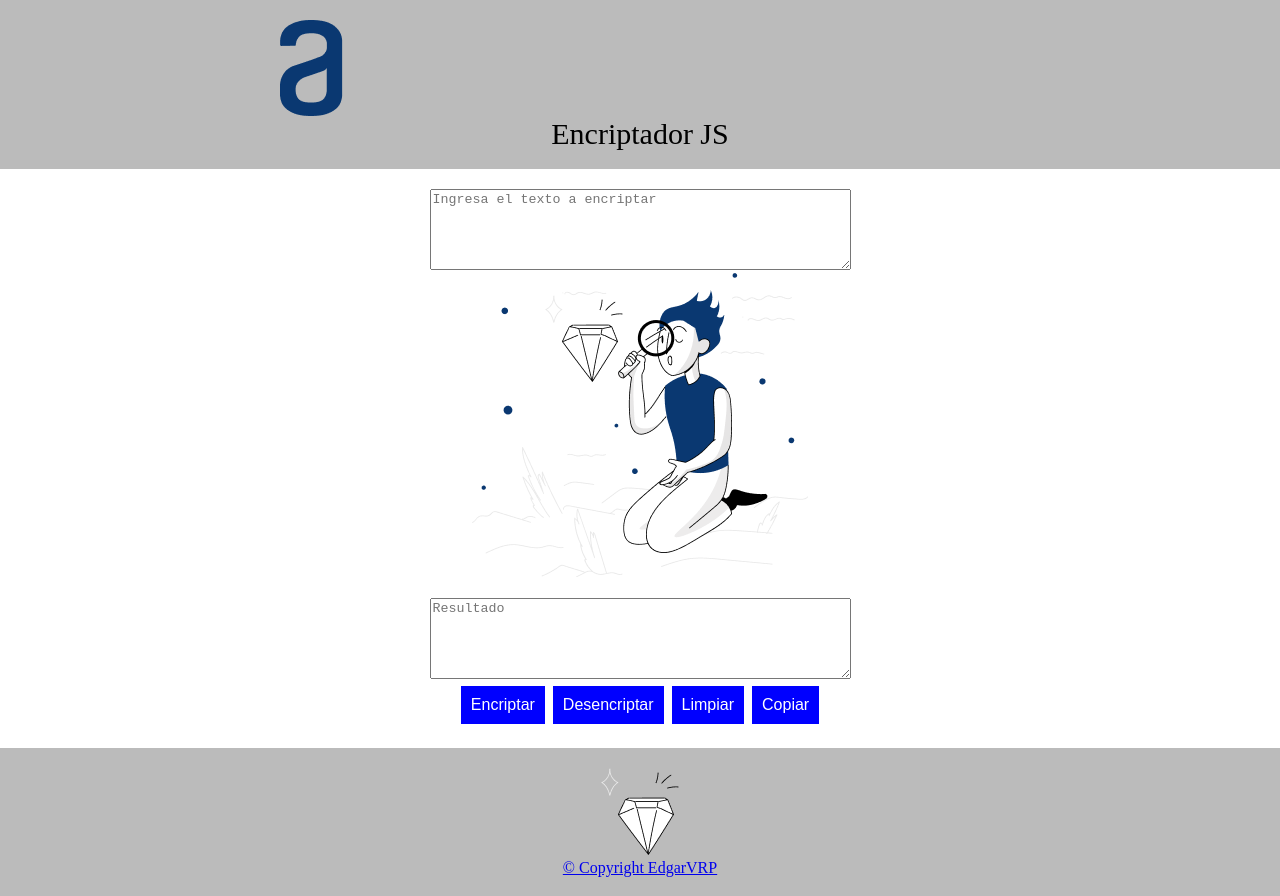
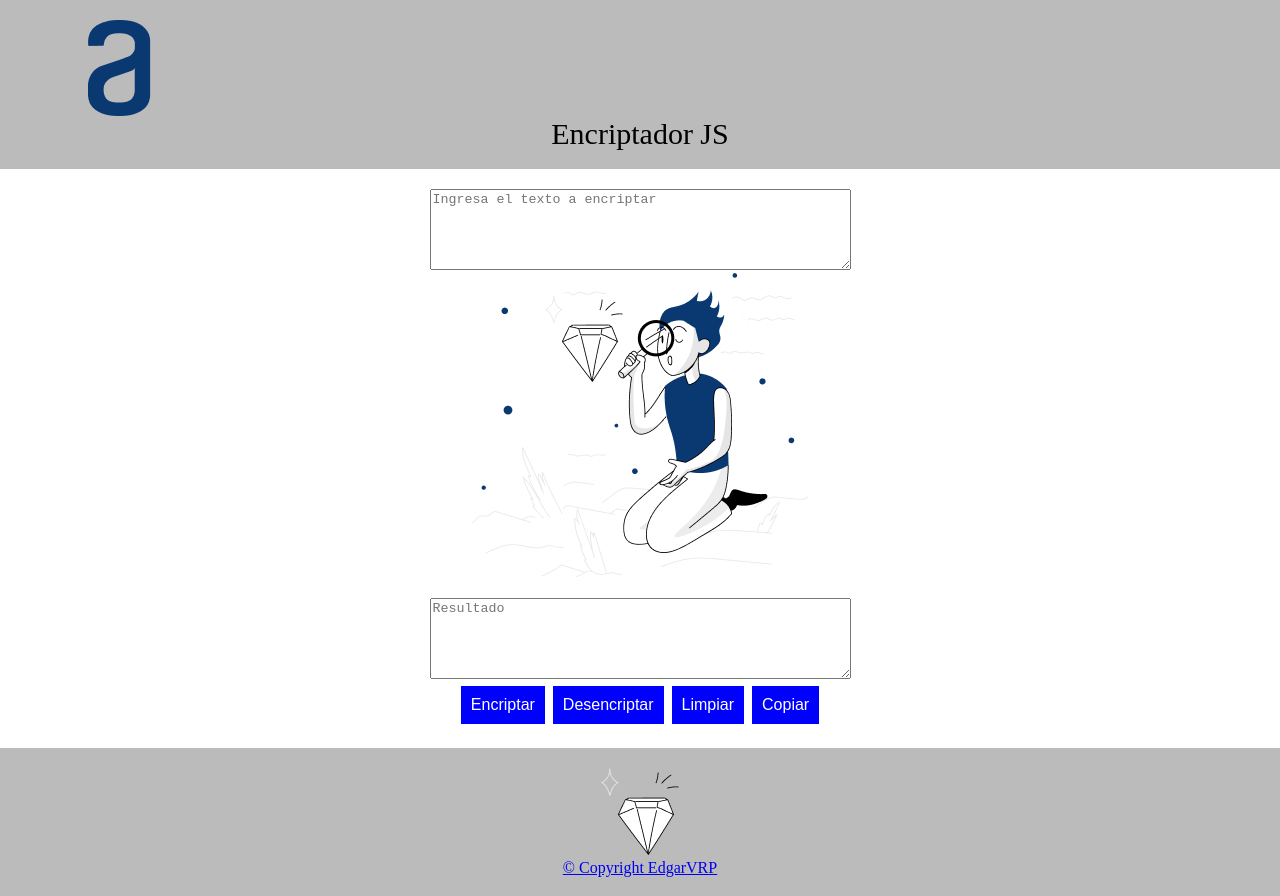
Before and after one commit to EdgarVRP/Alura-Sprint01-EencriptadorTextoJS, a plain HTML site: page index.html in a window 1280 px wide. Drawn offline with Linux system fonts and the light colour scheme.

Commit message:
Update style.css

```diff
--- a/styles/style.css
+++ b/styles/style.css
@@ -3,9 +3,12 @@ header{
     padding: 20px 0;
 }
 .cajaHeader{
-    width: 70%;
+    width: 100%;
     position: relative;
     margin: 0 auto;
+}
+header div p{
+    width: 25%
 }
 h1{
     font-size: 30px;
@@ -13,7 +16,7 @@ h1{
     text-align: center;
 }
 main{
-    width: 70%;
+    width: 100%;
     margin: 0 auto;
     background-color: #FFFFFF;
     padding: 20px 0;
```
